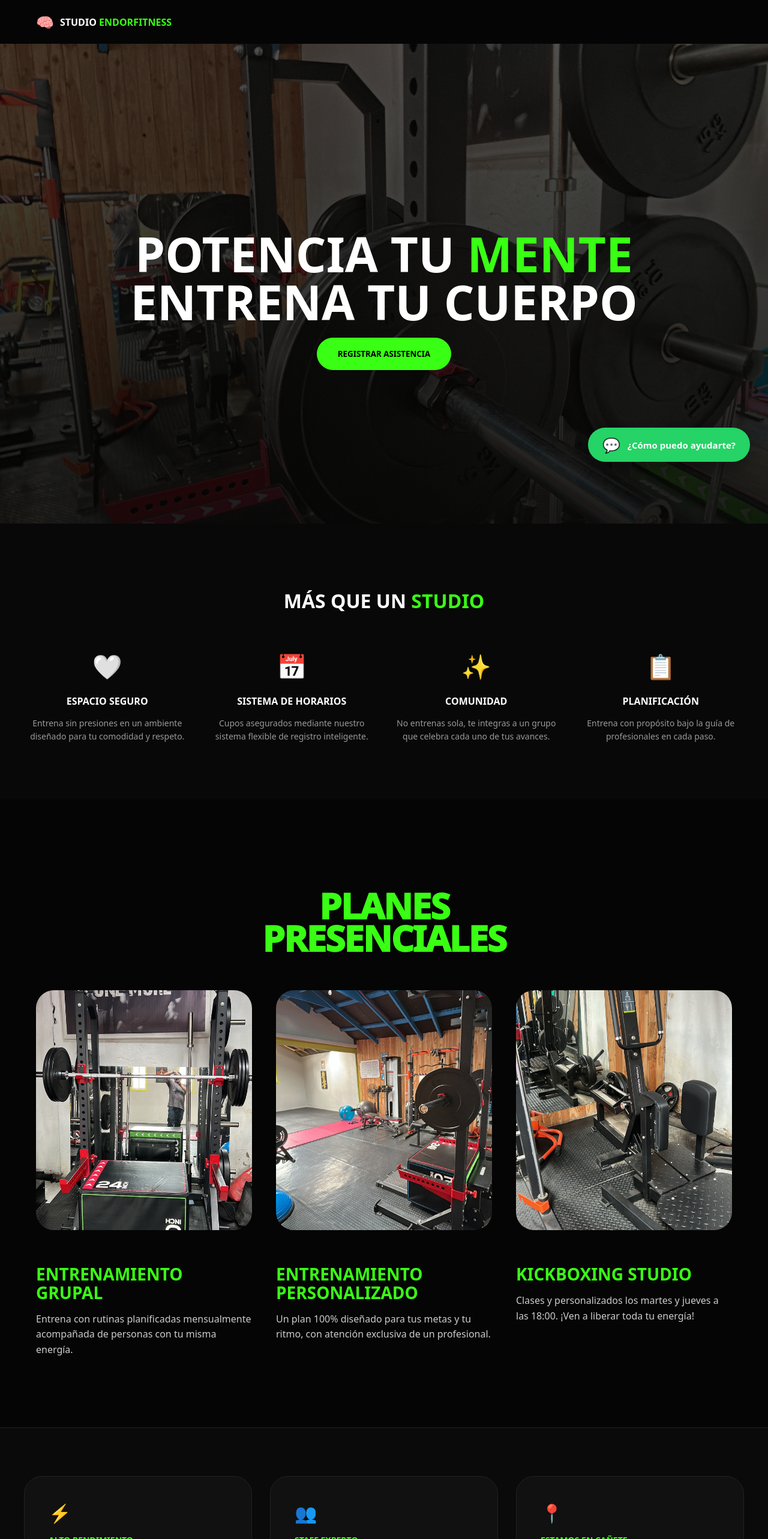
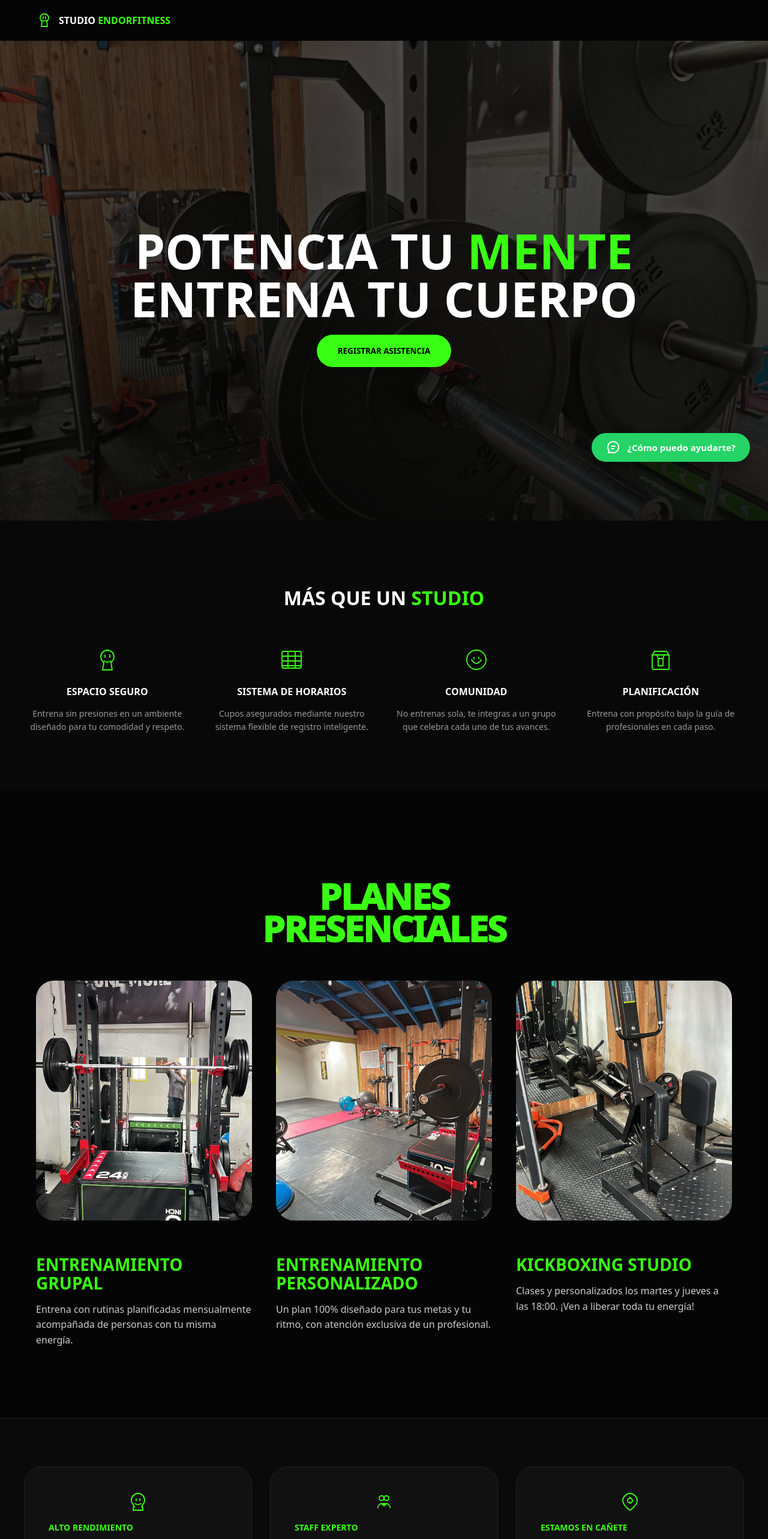
Before and after one commit to clattox/endorfitness-web, a Next.js app: page / in a window 1280 px wide. Shown: the top 2566 px of the page at 60% size. Built offline with nearby package versions, Linux system fonts and the light colour scheme; no server answers.

Commit message:
design: replace generic icons with custom SVGs

```diff
--- a/app/page.tsx
+++ b/app/page.tsx
@@ -50,7 +50,12 @@ export default function HomePage() {
       {/* --- NAVEGACIÓN --- */}
       <nav style={{ padding: '20px', display: 'flex', justifyContent: 'space-between', alignItems: 'center', maxWidth: '1200px', margin: '0 auto', position: 'relative', zIndex: 20 }}>
         <div style={{ display: 'flex', alignItems: 'center', gap: '10px' }}>
-          <span style={{ fontSize: '24px' }}>🧠</span>
+          <svg width="28" height="28" viewBox="0 0 28 28" fill="none" stroke="var(--color-brand)" strokeWidth="1.8" strokeLinecap="round" strokeLinejoin="round">
+            <path d="M14 3C10 3 7 6 7 10c0 3 2 5 3 6l-1 8h10l-1-8c1-1 3-3 3-6 0-4-3-7-7-7z"/>
+            <path d="M10 14c2 1 4 1 4 1s2 0 4-1"/>
+            <path d="M12 8v3"/>
+            <path d="M16 8v3"/>
+          </svg>
           <span style={{ fontWeight: '800' }}>STUDIO <span className="text-brand">ENDORFITNESS</span></span>
         </div>
       </nav>
@@ -96,13 +101,52 @@ export default function HomePage() {
           </h2>
           <div style={{ display: 'grid', gridTemplateColumns: 'repeat(auto-fit, minmax(250px, 1fr))', gap: '30px' }}>
             {[
-              { icon: '🤍', title: 'ESPACIO SEGURO', text: 'Entrena sin presiones en un ambiente diseñado para tu comodidad y respeto.' },
-              { icon: '📅', title: 'SISTEMA DE HORARIOS', text: 'Cupos asegurados mediante nuestro sistema flexible de registro inteligente.' },
-              { icon: '✨', title: 'COMUNIDAD', text: 'No entrenas sola, te integras a un grupo que celebra cada uno de tus avances.' },
-              { icon: '📋', title: 'PLANIFICACIÓN', text: 'Entrena con propósito bajo la guía de profesionales en cada paso.' }
+              {
+                icon: (
+                  <svg width="44" height="44" viewBox="0 0 44 44" fill="none" stroke="var(--color-brand)" strokeWidth="1.8" strokeLinecap="round" strokeLinejoin="round">
+                    <path d="M22 6C16 6 11 11 11 17c0 5 3 8 5 10l-2 12h16l-2-12c2-2 5-5 5-10 0-6-5-11-11-11z"/>
+                    <path d="M16 24c3 2 6 2 6 2s3 0 6-2"/>
+                    <path d="M18 14v4"/>
+                    <path d="M26 14v4"/>
+                  </svg>
+                ), title: 'ESPACIO SEGURO', text: 'Entrena sin presiones en un ambiente diseñado para tu comodidad y respeto.'
+              },
+              {
+                icon: (
+                  <svg width="44" height="44" viewBox="0 0 44 44" fill="none" stroke="var(--color-brand)" strokeWidth="1.8" strokeLinecap="round" strokeLinejoin="round">
+                    <rect x="6" y="8" width="32" height="28" rx="3"/>
+                    <line x1="6" y1="16" x2="38" y2="16"/>
+                    <line x1="16" y1="8" x2="16" y2="36"/>
+                    <line x1="28" y1="8" x2="28" y2="36"/>
+                    <line x1="6" y1="24" x2="38" y2="24"/>
+                    <line x1="6" y1="32" x2="38" y2="32"/>
+                  </svg>
+                ), title: 'SISTEMA DE HORARIOS', text: 'Cupos asegurados mediante nuestro sistema flexible de registro inteligente.'
+              },
+              {
+                icon: (
+                  <svg width="44" height="44" viewBox="0 0 44 44" fill="none" stroke="var(--color-brand)" strokeWidth="1.8" strokeLinecap="round" strokeLinejoin="round">
+                    <circle cx="22" cy="22" r="16"/>
+                    <path d="M14 22c2 4 6 6 8 6s6-2 8-6"/>
+                    <path d="M18 18v2"/>
+                    <path d="M26 18v2"/>
+                  </svg>
+                ), title: 'COMUNIDAD', text: 'No entrenas sola, te integras a un grupo que celebra cada uno de tus avances.'
+              },
+              {
+                icon: (
+                  <svg width="44" height="44" viewBox="0 0 44 44" fill="none" stroke="var(--color-brand)" strokeWidth="1.8" strokeLinecap="round" strokeLinejoin="round">
+                    <path d="M12 8h20l4 6v22a2 2 0 0 1-2 2H10a2 2 0 0 1-2-2V14l4-6z"/>
+                    <path d="M8 14h28"/>
+                    <path d="M18 20h8v12h-8z"/>
+                    <path d="M18 20l-2-6"/>
+                    <path d="M26 20l2-6"/>
+                  </svg>
+                ), title: 'PLANIFICACIÓN', text: 'Entrena con propósito bajo la guía de profesionales en cada paso.'
+              }
             ].map((box, i) => (
               <div key={i} style={{ textAlign: 'center' }}>
-                <div style={{ fontSize: '40px', marginBottom: '20px' }}>{box.icon}</div>
+                <div style={{ marginBottom: '20px', display: 'flex', justifyContent: 'center' }}>{box.icon}</div>
                 <h3 style={{ fontSize: '16px', fontWeight: '900', marginBottom: '15px', color: 'white' }}>{box.title}</h3>
                 <p className="text-muted" style={{ fontSize: '14px', lineHeight: '1.6' }}>{box.text}</p>
               </div>
@@ -135,12 +179,42 @@ export default function HomePage() {
       <section className="bg-tertiary" style={{ padding: '80px 20px', borderTop: '1px solid var(--border-subtle)' }}>
         <div style={{ maxWidth: '1200px', margin: '0 auto', display: 'grid', gridTemplateColumns: 'repeat(auto-fit, minmax(300px, 1fr))', gap: '30px' }}>
           {[
-            { icon: '⚡', title: 'ALTO RENDIMIENTO', text: 'Programas diseñados para maximizar tus capacidades físicas mediante el control metabólico.' },
-            { icon: '👥', title: 'STAFF EXPERTO', text: 'Atención personalizada con profesionales dedicados a guiar cada paso de tu entrenamiento.' },
-            { icon: '📍', title: 'ESTAMOS EN CAÑETE', text: 'Un espacio equipado con tecnología de punta para tu bienestar físico y mental.' }
+            {
+              icon: (
+                <svg width="36" height="36" viewBox="0 0 36 36" fill="none" stroke="var(--color-brand)" strokeWidth="1.8" strokeLinecap="round" strokeLinejoin="round">
+                  <path d="M18 4C12 4 7 9 7 15c0 5 3 8 4 9l-1 8h16l-1-8c1-1 4-4 4-9 0-6-5-11-11-11z"/>
+                  <path d="M13 21c2 1 5 2 5 2s3-1 5-2"/>
+                  <path d="M15 13v3"/>
+                  <path d="M21 13v3"/>
+                  <path d="M10 28l2-2"/>
+                  <path d="M26 28l-2-2"/>
+                </svg>
+              ), title: 'ALTO RENDIMIENTO', text: 'Programas diseñados para maximizar tus capacidades físicas mediante el control metabólico.'
+            },
+            {
+              icon: (
+                <svg width="36" height="36" viewBox="0 0 36 36" fill="none" stroke="var(--color-brand)" strokeWidth="1.8" strokeLinecap="round" strokeLinejoin="round">
+                  <circle cx="14" cy="12" r="4"/>
+                  <circle cx="22" cy="12" r="4"/>
+                  <path d="M8 28c0-4 3-7 6-7h8c3 0 6 3 6 7"/>
+                  <path d="M18 21v4"/>
+                  <path d="M15 23h6"/>
+                </svg>
+              ), title: 'STAFF EXPERTO', text: 'Atención personalizada con profesionales dedicados a guiar cada paso de tu entrenamiento.'
+            },
+            {
+              icon: (
+                <svg width="36" height="36" viewBox="0 0 36 36" fill="none" stroke="var(--color-brand)" strokeWidth="1.8" strokeLinecap="round" strokeLinejoin="round">
+                  <path d="M18 4C12 4 6 10 6 16c0 8 12 16 12 16s12-8 12-16c0-6-6-12-12-12z"/>
+                  <circle cx="18" cy="16" r="4"/>
+                  <path d="M18 12v-2"/>
+                  <path d="M18 20v-2"/>
+                </svg>
+              ), title: 'ESTAMOS EN CAÑETE', text: 'Un espacio equipado con tecnología de punta para tu bienestar físico y mental.'
+            }
           ].map((item, i) => (
             <div key={i} className="bg-card" style={{ padding: '40px', borderRadius: '30px', border: '1px solid var(--border-subtle)' }}>
-              <div style={{ fontSize: '30px', marginBottom: '15px' }}>{item.icon}</div>
+              <div style={{ marginBottom: '15px', display: 'flex', justifyContent: 'center' }}>{item.icon}</div>
               <h3 className="text-brand" style={{ marginBottom: '10px', fontSize: '14px', fontWeight: '800', textTransform: 'uppercase' }}>{item.title}</h3>
               <p className="text-muted" style={{ fontSize: '14px', lineHeight: '1.6' }}>{item.text}</p>
             </div>
@@ -160,7 +234,11 @@ export default function HomePage() {
           boxShadow: '0 10px 20px rgba(0,0,0,0.3)', color: 'white', fontWeight: '700'
         }}
       >
-        <span style={{ fontSize: '24px' }}>💬</span>
+        <svg width="24" height="24" viewBox="0 0 24 24" fill="none" stroke="currentColor" strokeWidth="2" strokeLinecap="round" strokeLinejoin="round">
+          <path d="M21 12a9 9 0 0 1-13 8l-4 1 1-4A9 9 0 1 1 21 12z"/>
+          <path d="M9 10h6"/>
+          <path d="M9 14h4"/>
+        </svg>
         <span style={{ fontSize: '15px' }}>¿Cómo puedo ayudarte?</span>
       </a>
 
```
